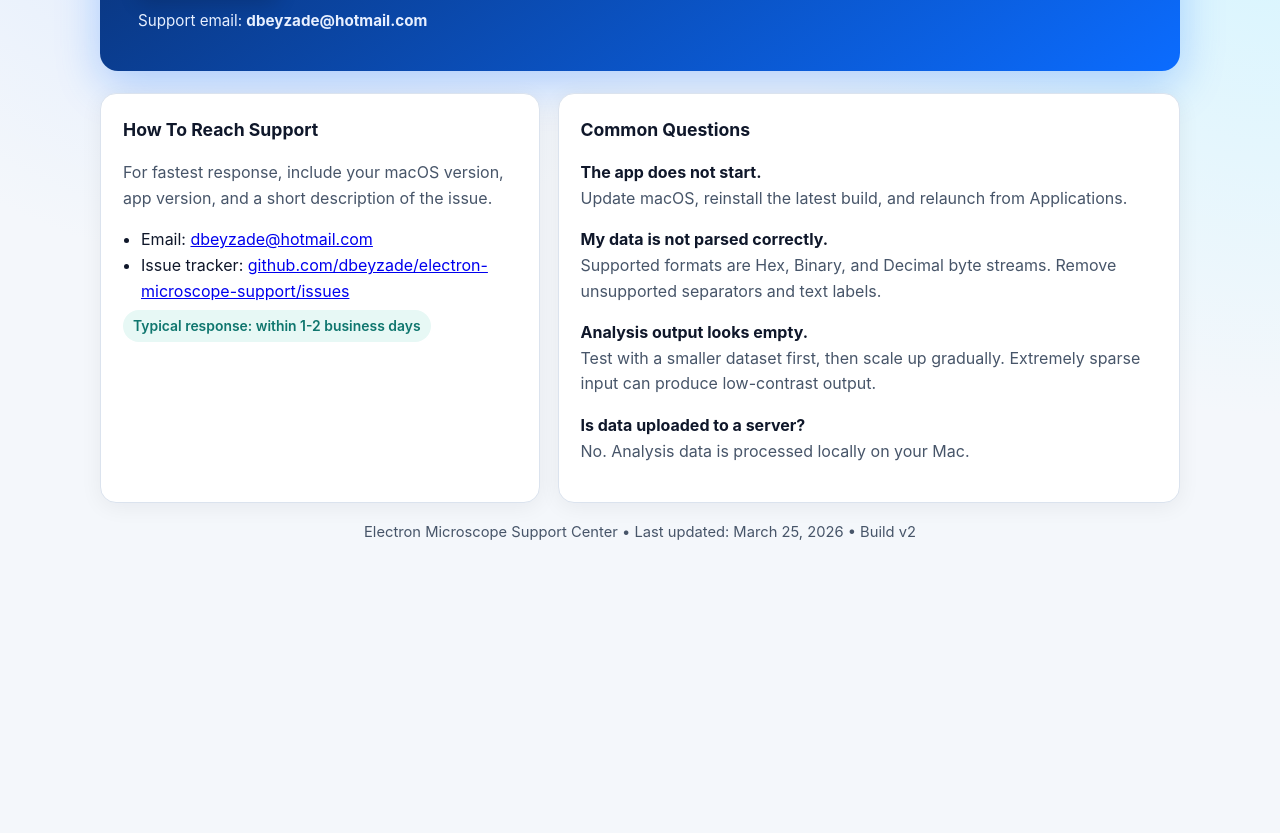
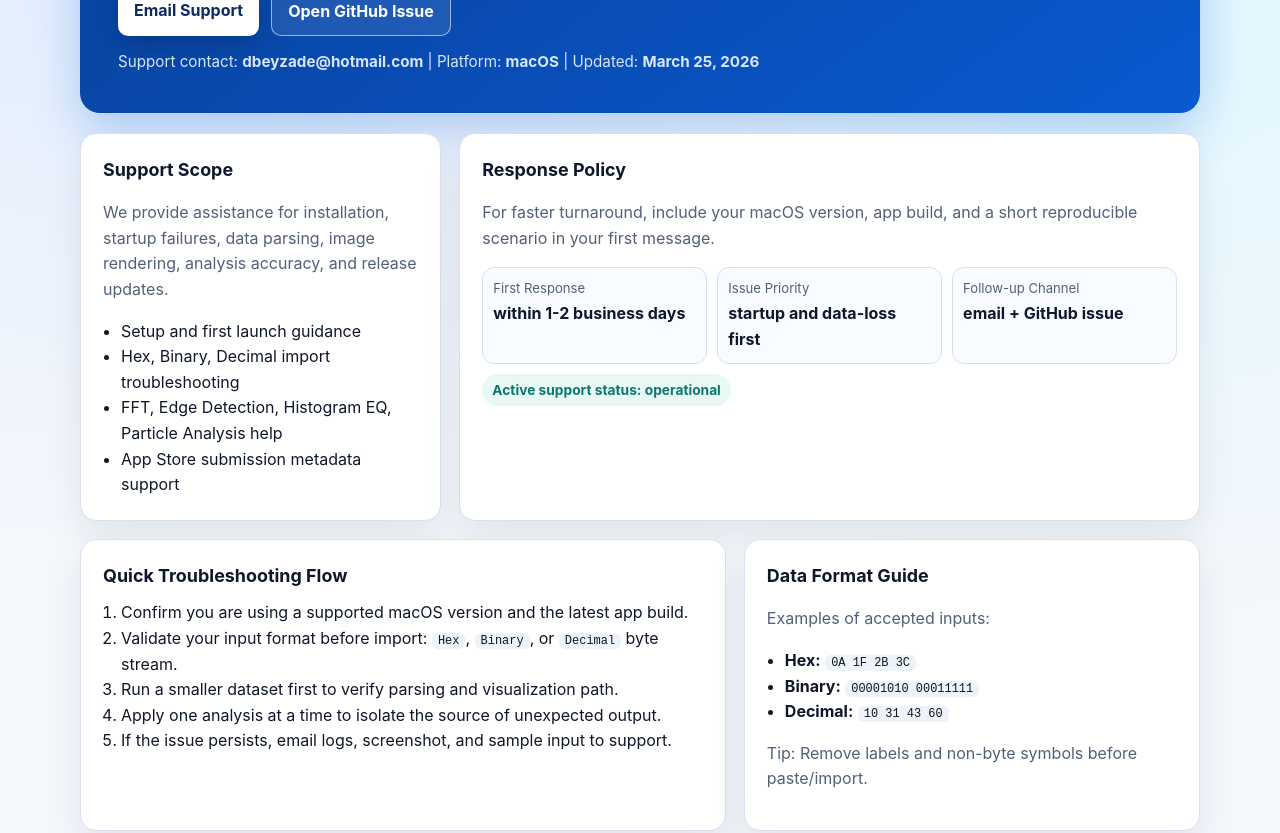
Before and after one commit to dbeyzade/electron-microscope-support, a plain HTML site: page index.html in a window 1280 px wide. Shown: the part 272-1105 px from the top of the page. Before the commit the page ends 881 px from the top, so only its background shows below. Drawn offline with Linux system fonts and the light colour scheme.

Commit message:
Major support page redesign with expanded professional content and synchronized markdown docs

```diff
--- a/index.html
+++ b/index.html
@@ -3,62 +3,72 @@
 <head>
   <meta charset="utf-8">
   <meta name="viewport" content="width=device-width, initial-scale=1">
-  <title>Electron Microscope Support</title>
-  <meta name="description" content="Official support page for Electron Microscope on macOS. Contact support, get troubleshooting help, and access issue reporting.">
+  <title>Electron Microscope Support Center</title>
+  <meta name="description" content="Official professional support center for Electron Microscope on macOS.">
   <style>
     :root {
-      --bg: #f4f7fb;
-      --card: #ffffff;
-      --ink: #0f172a;
-      --muted: #475569;
-      --line: #dbe3ee;
-      --brand: #0b6cff;
-      --brand-dark: #004ec2;
-      --ok: #0f766e;
+      --bg: #f4f7fc;
+      --surface: #ffffff;
+      --text: #0f172a;
+      --muted: #526079;
+      --line: #d7e0ee;
+      --brand: #0a59d1;
+      --brand-deep: #083f95;
+      --accent: #0f766e;
+      --shadow: 0 16px 36px rgba(15, 23, 42, 0.08);
     }
 
     * {
       box-sizing: border-box;
     }
 
-    body {
+    html, body {
       margin: 0;
+      padding: 0;
+      color: var(--text);
       font-family: -apple-system, BlinkMacSystemFont, "SF Pro Text", "Segoe UI", Roboto, Helvetica, Arial, sans-serif;
-      color: var(--ink);
+      line-height: 1.6;
       background:
-        radial-gradient(circle at 20% 0%, #d9e8ff 0%, transparent 40%),
-        radial-gradient(circle at 100% 20%, #d6f5ff 0%, transparent 35%),
+        radial-gradient(circle at 8% 0%, #dbeaff 0%, transparent 38%),
+        radial-gradient(circle at 90% 12%, #dff8ff 0%, transparent 35%),
         var(--bg);
-      line-height: 1.6;
     }
 
     .container {
-      width: min(1080px, 92vw);
+      width: min(1120px, 92vw);
       margin: 0 auto;
-      padding: 32px 0 64px;
+      padding: 28px 0 56px;
     }
 
     .hero {
-      background: linear-gradient(145deg, #0a2a63, #0b6cff);
+      background: linear-gradient(145deg, var(--brand-deep), var(--brand));
+      border-radius: 20px;
+      padding: 38px;
       color: #fff;
-      border-radius: 18px;
-      padding: 38px;
-      box-shadow: 0 14px 44px rgba(11, 108, 255, 0.28);
+      box-shadow: 0 16px 48px rgba(10, 89, 209, 0.28);
+      animation: fadeIn .45s ease;
+    }
+
+    .eyebrow {
+      font-size: 0.86rem;
+      letter-spacing: 0.08em;
+      text-transform: uppercase;
+      opacity: 0.9;
     }
 
     .hero h1 {
-      margin: 0;
-      font-size: clamp(1.7rem, 4vw, 2.5rem);
-      letter-spacing: 0.2px;
+      margin: 8px 0 12px;
+      font-size: clamp(1.8rem, 4vw, 2.7rem);
+      line-height: 1.2;
     }
 
     .hero p {
-      margin: 12px 0 0;
-      max-width: 760px;
-      color: #e8f0ff;
+      margin: 0;
+      max-width: 820px;
+      color: #e6efff;
     }
 
-    .actions {
+    .hero-actions {
       display: flex;
       flex-wrap: wrap;
       gap: 12px;
@@ -68,16 +78,16 @@
     .btn {
       display: inline-block;
       border-radius: 10px;
+      padding: 11px 16px;
+      font-weight: 650;
       text-decoration: none;
-      font-weight: 600;
-      padding: 11px 16px;
-      transition: transform .15s ease, box-shadow .15s ease, background .15s ease;
+      transition: .15s ease;
     }
 
     .btn-primary {
-      color: #0b2b5c;
-      background: #fff;
-      box-shadow: 0 8px 20px rgba(0, 0, 0, 0.15);
+      background: #ffffff;
+      color: #0b2b61;
+      box-shadow: 0 8px 22px rgba(0, 0, 0, 0.18);
     }
 
     .btn-primary:hover {
@@ -85,124 +95,249 @@
     }
 
     .btn-secondary {
-      color: #fff;
-      border: 1px solid rgba(255, 255, 255, 0.45);
-      background: rgba(255, 255, 255, 0.1);
+      color: #ffffff;
+      border: 1px solid rgba(255, 255, 255, 0.55);
+      background: rgba(255, 255, 255, 0.09);
     }
 
     .btn-secondary:hover {
-      background: rgba(255, 255, 255, 0.2);
+      background: rgba(255, 255, 255, 0.18);
+    }
+
+    .hero-meta {
+      margin-top: 14px;
+      color: #d8e6ff;
+      font-size: 0.95rem;
     }
 
     .grid {
       display: grid;
+      grid-template-columns: repeat(12, 1fr);
       gap: 18px;
-      grid-template-columns: repeat(12, 1fr);
-      margin-top: 22px;
+      margin-top: 20px;
+      animation: fadeInUp .55s ease;
     }
 
     .card {
-      background: var(--card);
+      background: var(--surface);
       border: 1px solid var(--line);
       border-radius: 16px;
+      box-shadow: var(--shadow);
       padding: 22px;
-      box-shadow: 0 4px 22px rgba(15, 23, 42, 0.06);
     }
 
     .card h2 {
-      margin: 0 0 10px;
-      font-size: 1.1rem;
+      margin: 0 0 8px;
+      font-size: 1.12rem;
     }
 
     .muted {
       color: var(--muted);
     }
 
-    .contact {
-      grid-column: span 5;
+    .span-4 { grid-column: span 4; }
+    .span-5 { grid-column: span 5; }
+    .span-6 { grid-column: span 6; }
+    .span-7 { grid-column: span 7; }
+    .span-8 { grid-column: span 8; }
+    .span-12 { grid-column: span 12; }
+
+    .metric {
+      display: grid;
+      grid-template-columns: repeat(3, minmax(0, 1fr));
+      gap: 10px;
+      margin-top: 12px;
     }
 
-    .faq {
-      grid-column: span 7;
+    .metric .item {
+      border: 1px solid var(--line);
+      border-radius: 12px;
+      padding: 10px;
+      background: #f8fbff;
+    }
+
+    .metric .label {
+      font-size: 0.82rem;
+      color: var(--muted);
+    }
+
+    .metric .value {
+      margin-top: 2px;
+      font-weight: 700;
+    }
+
+    ol, ul {
+      margin: 10px 0 0 18px;
+      padding: 0;
     }
 
     .status {
       display: inline-block;
-      margin-top: 6px;
+      margin-top: 10px;
       padding: 5px 10px;
       border-radius: 999px;
       background: #e7f8f5;
-      color: var(--ok);
-      font-size: 0.87rem;
-      font-weight: 600;
+      color: var(--accent);
+      font-size: .86rem;
+      font-weight: 650;
     }
 
-    ul {
-      margin: 10px 0 0 18px;
-      padding: 0;
+    details {
+      border: 1px solid var(--line);
+      border-radius: 12px;
+      padding: 10px 12px;
+      background: #fbfdff;
+      margin-top: 10px;
     }
 
-    .kicker {
-      margin: 18px 0 0;
-      color: #cfe0ff;
-      font-size: 0.95rem;
+    summary {
+      cursor: pointer;
+      font-weight: 650;
+    }
+
+    code {
+      background: #eef2f9;
+      border-radius: 6px;
+      padding: 1px 6px;
+      font-size: 0.92em;
     }
 
     footer {
       margin-top: 18px;
+      text-align: center;
       color: var(--muted);
-      font-size: 0.92rem;
-      text-align: center;
+      font-size: 0.93rem;
     }
 
-    @media (max-width: 900px) {
-      .contact, .faq {
-        grid-column: span 12;
-      }
+    @keyframes fadeIn {
+      from { opacity: 0; transform: translateY(6px); }
+      to { opacity: 1; transform: translateY(0); }
+    }
 
-      .hero {
-        padding: 28px 20px;
-      }
+    @keyframes fadeInUp {
+      from { opacity: 0; transform: translateY(10px); }
+      to { opacity: 1; transform: translateY(0); }
+    }
+
+    @media (max-width: 980px) {
+      .span-4, .span-5, .span-6, .span-7, .span-8 { grid-column: span 12; }
+      .hero { padding: 28px 22px; }
+      .metric { grid-template-columns: 1fr; }
     }
   </style>
 </head>
 <body>
   <main class="container">
     <section class="hero">
+      <div class="eyebrow">Official macOS Support</div>
       <h1>Electron Microscope Support Center</h1>
       <p>
-        Official support for the Electron Microscope macOS application. If you need help with setup,
-        data import, analysis output, or unexpected behavior, contact us directly and we will assist you.
+        Welcome to the official help desk for Electron Microscope. This page provides direct contact,
+        troubleshooting guidance, format requirements, and practical solutions for analysis workflows.
+        If your issue is urgent, use Email Support for the fastest response.
       </p>
-      <div class="actions">
-        <a class="btn btn-primary" href="mailto:dbeyzade@hotmail.com?subject=Electron%20Microscope%20Support">Email Support</a>
+      <div class="hero-actions">
+        <a class="btn btn-primary" href="mailto:dbeyzade@hotmail.com?subject=Electron%20Microscope%20Support%20Request">Email Support</a>
         <a class="btn btn-secondary" href="https://github.com/dbeyzade/electron-microscope-support/issues" target="_blank" rel="noopener noreferrer">Open GitHub Issue</a>
       </div>
-      <p class="kicker">Support email: <strong>dbeyzade@hotmail.com</strong></p>
+      <div class="hero-meta">Support contact: <strong>dbeyzade@hotmail.com</strong> | Platform: <strong>macOS</strong> | Updated: <strong>March 25, 2026</strong></div>
     </section>
 
     <section class="grid">
-      <article class="card contact">
-        <h2>How To Reach Support</h2>
-        <p class="muted">For fastest response, include your macOS version, app version, and a short description of the issue.</p>
+      <article class="card span-4">
+        <h2>Support Scope</h2>
+        <p class="muted">We provide assistance for installation, startup failures, data parsing, image rendering, analysis accuracy, and release updates.</p>
+        <ul>
+          <li>Setup and first launch guidance</li>
+          <li>Hex, Binary, Decimal import troubleshooting</li>
+          <li>FFT, Edge Detection, Histogram EQ, Particle Analysis help</li>
+          <li>App Store submission metadata support</li>
+        </ul>
+      </article>
+
+      <article class="card span-8">
+        <h2>Response Policy</h2>
+        <p class="muted">For faster turnaround, include your macOS version, app build, and a short reproducible scenario in your first message.</p>
+        <div class="metric">
+          <div class="item">
+            <div class="label">First Response</div>
+            <div class="value">within 1-2 business days</div>
+          </div>
+          <div class="item">
+            <div class="label">Issue Priority</div>
+            <div class="value">startup and data-loss first</div>
+          </div>
+          <div class="item">
+            <div class="label">Follow-up Channel</div>
+            <div class="value">email + GitHub issue</div>
+          </div>
+        </div>
+        <span class="status">Active support status: operational</span>
+      </article>
+
+      <article class="card span-7">
+        <h2>Quick Troubleshooting Flow</h2>
+        <ol>
+          <li>Confirm you are using a supported macOS version and the latest app build.</li>
+          <li>Validate your input format before import: <code>Hex</code>, <code>Binary</code>, or <code>Decimal</code> byte stream.</li>
+          <li>Run a smaller dataset first to verify parsing and visualization path.</li>
+          <li>Apply one analysis at a time to isolate the source of unexpected output.</li>
+          <li>If the issue persists, email logs, screenshot, and sample input to support.</li>
+        </ol>
+      </article>
+
+      <article class="card span-5">
+        <h2>Data Format Guide</h2>
+        <p class="muted">Examples of accepted inputs:</p>
+        <ul>
+          <li><strong>Hex:</strong> <code>0A 1F 2B 3C</code></li>
+          <li><strong>Binary:</strong> <code>00001010 00011111</code></li>
+          <li><strong>Decimal:</strong> <code>10 31 43 60</code></li>
+        </ul>
+        <p class="muted">Tip: Remove labels and non-byte symbols before paste/import.</p>
+      </article>
+
+      <article class="card span-12">
+        <h2>Frequently Asked Questions</h2>
+        <details>
+          <summary>The app does not open after installation.</summary>
+          <p class="muted">Reinstall the latest build, then launch from the Applications folder. If Gatekeeper blocks startup, open System Settings and allow the app, then retry.</p>
+        </details>
+        <details>
+          <summary>My image looks blank after loading data.</summary>
+          <p class="muted">This usually means data density is low or format detection is wrong. Try explicit format selection and run a smaller known-good sample first.</p>
+        </details>
+        <details>
+          <summary>Particle analysis count seems inaccurate.</summary>
+          <p class="muted">The current method is threshold-based. For better results, preprocess with histogram equalization and test multiple threshold ranges.</p>
+        </details>
+        <details>
+          <summary>Does the app send my data to an external server?</summary>
+          <p class="muted">No. Analysis runs locally on your Mac device. Data is not uploaded by default.</p>
+        </details>
+      </article>
+
+      <article class="card span-6">
+        <h2>Contact</h2>
+        <p class="muted">Primary support channel:</p>
         <ul>
           <li>Email: <a href="mailto:dbeyzade@hotmail.com">dbeyzade@hotmail.com</a></li>
-          <li>Issue tracker: <a href="https://github.com/dbeyzade/electron-microscope-support/issues" target="_blank" rel="noopener noreferrer">github.com/dbeyzade/electron-microscope-support/issues</a></li>
+          <li>Issue Tracker: <a href="https://github.com/dbeyzade/electron-microscope-support/issues" target="_blank" rel="noopener noreferrer">github.com/dbeyzade/electron-microscope-support/issues</a></li>
         </ul>
-        <span class="status">Typical response: within 1-2 business days</span>
       </article>
 
-      <article class="card faq">
-        <h2>Common Questions</h2>
-        <p><strong>The app does not start.</strong><br><span class="muted">Update macOS, reinstall the latest build, and relaunch from Applications.</span></p>
-        <p><strong>My data is not parsed correctly.</strong><br><span class="muted">Supported formats are Hex, Binary, and Decimal byte streams. Remove unsupported separators and text labels.</span></p>
-        <p><strong>Analysis output looks empty.</strong><br><span class="muted">Test with a smaller dataset first, then scale up gradually. Extremely sparse input can produce low-contrast output.</span></p>
-        <p><strong>Is data uploaded to a server?</strong><br><span class="muted">No. Analysis data is processed locally on your Mac.</span></p>
+      <article class="card span-6">
+        <h2>Privacy and Security Note</h2>
+        <p class="muted">
+          Electron Microscope is designed for local analysis workflows on macOS.
+          Input data remains on your device during standard usage. When requesting support,
+          only share datasets you are authorized to disclose.
+        </p>
       </article>
     </section>
 
     <footer>
-      Electron Microscope Support Center • Last updated: March 25, 2026 • Build v2
+      Electron Microscope Support Center | Build v3 | Official support page for App Store metadata
     </footer>
   </main>
 </body>
```
Also changed, not shown: 2 other files.
